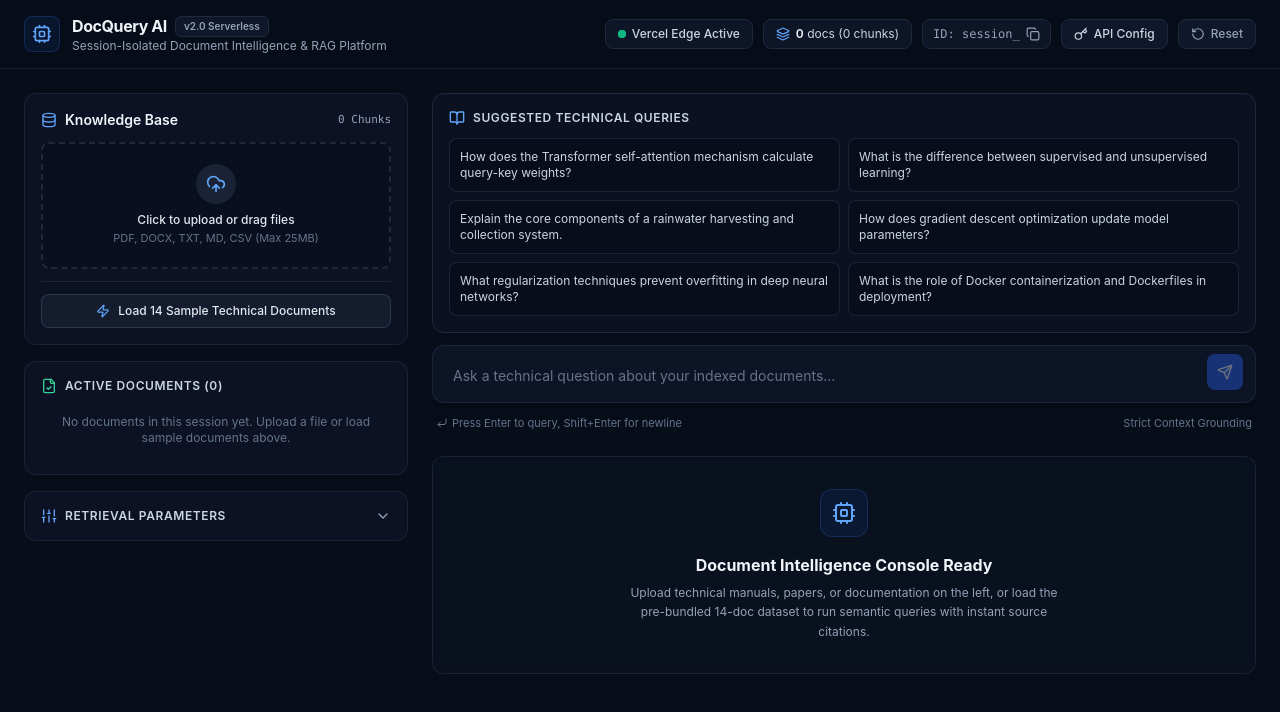
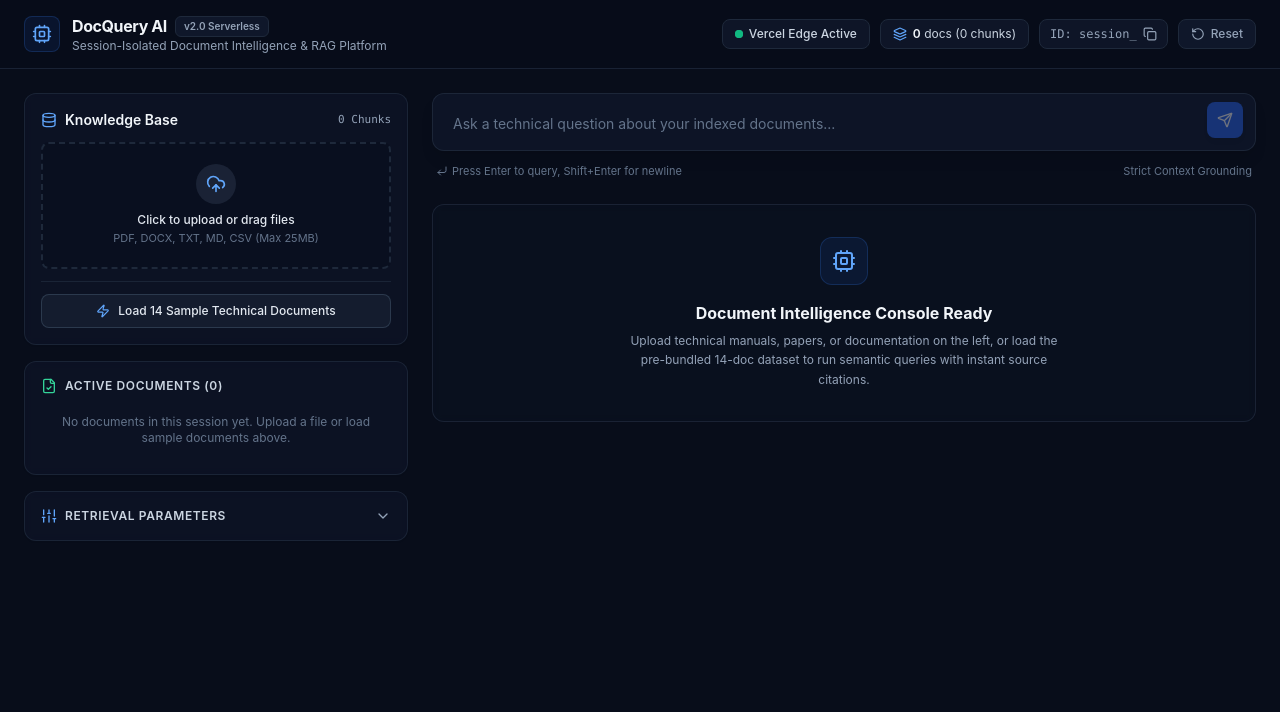
Before and after one commit to palakharinkhede4/DocQuery-AI, a Next.js app: page / in a window 1280 px wide. Shown: the top 712 px of the page. Built offline with nearby package versions, Linux system fonts and the light colour scheme.

Commit message:
Remove API config modal and suggested technical queries from UI

```diff
--- a/app/page.tsx
+++ b/app/page.tsx
@@ -5,7 +5,6 @@ import { Header } from "@/components/Header";
 import { DocumentPanel } from "@/components/DocumentPanel";
 import { QueryConsole } from "@/components/QueryConsole";
 import { MessageThread } from "@/components/MessageThread";
-import { ApiKeyModal } from "@/components/ApiKeyModal";
 import { QueryResponse, SessionStats } from "@/lib/types";
 
 function generateSessionId(): string {
@@ -14,8 +13,6 @@ function generateSessionId(): string {
 
 export default function Home() {
   const [sessionId, setSessionId] = useState<string>("");
-  const [apiKey, setApiKey] = useState<string>("");
-  const [isApiKeyModalOpen, setIsApiKeyModalOpen] = useState(false);
   const [files, setFiles] = useState<string[]>([]);
   const [totalChunks, setTotalChunks] = useState(0);
   const [topK, setTopK] = useState(4);
@@ -25,7 +22,7 @@ export default function Home() {
   const [isResetting, setIsResetting] = useState(false);
   const [activeQuery, setActiveQuery] = useState<string | null>(null);
 
-  // Initialize Session & local storage API key on mount
+  // Initialize Session ID on mount
   useEffect(() => {
     let sid = localStorage.getItem("docquery_session_id");
     if (!sid) {
@@ -33,9 +30,6 @@ export default function Home() {
       localStorage.setItem("docquery_session_id", sid);
     }
     setSessionId(sid);
-
-    const savedKey = localStorage.getItem("docquery_custom_gemini_key") || "";
-    setApiKey(savedKey);
   }, []);
 
   const refreshStats = useCallback(async (sid = sessionId) => {
@@ -57,11 +51,6 @@ export default function Home() {
       refreshStats(sessionId);
     }
   }, [sessionId, refreshStats]);
-
-  const handleSaveApiKey = (key: string) => {
-    setApiKey(key);
-    localStorage.setItem("docquery_custom_gemini_key", key);
-  };
 
   const handleResetSession = async () => {
     if (isResetting || !sessionId) return;
@@ -92,16 +81,11 @@ export default function Home() {
     setActiveQuery(queryText);
 
     try {
-      const headers: Record<string, string> = {
-        "Content-Type": "application/json",
-      };
-      if (apiKey) {
-        headers["x-gemini-api-key"] = apiKey;
-      }
-
       const res = await fetch("/api/ask", {
         method: "POST",
-        headers,
+        headers: {
+          "Content-Type": "application/json",
+        },
         body: JSON.stringify({
           query: queryText,
           top_k: topK,
@@ -143,8 +127,6 @@ export default function Home() {
         totalChunks={totalChunks}
         totalDocs={files.length}
         onResetSession={handleResetSession}
-        onOpenApiKeyModal={() => setIsApiKeyModalOpen(true)}
-        hasCustomKey={Boolean(apiKey)}
         isResetting={isResetting}
       />
 
@@ -161,7 +143,6 @@ export default function Home() {
             minScore={minScore}
             setMinScore={setMinScore}
             onUploadSuccess={() => refreshStats(sessionId)}
-            apiKey={apiKey}
           />
 
           {/* Right Query & Results Thread */}
@@ -170,7 +151,6 @@ export default function Home() {
             <QueryConsole
               onAsk={handleAsk}
               isLoading={isLoading}
-              hasDocuments={files.length > 0}
             />
 
             {/* Conversation History / Results */}
@@ -182,14 +162,6 @@ export default function Home() {
           </section>
         </div>
       </main>
-
-      {/* API Key Modal */}
-      <ApiKeyModal
-        isOpen={isApiKeyModalOpen}
-        onClose={() => setIsApiKeyModalOpen(false)}
-        onSaveKey={handleSaveApiKey}
-        currentKey={apiKey}
-      />
     </div>
   );
 }
--- a/components/DocumentPanel.tsx
+++ b/components/DocumentPanel.tsx
@@ -24,7 +24,6 @@ interface DocumentPanelProps {
   minScore: number;
   setMinScore: (val: number) => void;
   onUploadSuccess: () => void;
-  apiKey?: string;
 }
 
 export function DocumentPanel({
@@ -36,7 +35,6 @@ export function DocumentPanel({
   minScore,
   setMinScore,
   onUploadSuccess,
-  apiKey,
 }: DocumentPanelProps) {
   const [isDragging, setIsDragging] = useState(false);
   const [isUploading, setIsUploading] = useState(false);
@@ -59,14 +57,8 @@ export function DocumentPanel({
     }
 
     try {
-      const headers: Record<string, string> = {};
-      if (apiKey) {
-        headers["x-gemini-api-key"] = apiKey;
-      }
-
       const res = await fetch(`/api/documents?session_id=${sessionId}`, {
         method: "POST",
-        headers,
         body: formData,
       });
 
@@ -95,14 +87,8 @@ export function DocumentPanel({
     setStatusMessage("Ingesting 14 technical demo documents...");
 
     try {
-      const headers: Record<string, string> = {};
-      if (apiKey) {
-        headers["x-gemini-api-key"] = apiKey;
-      }
-
       const res = await fetch(`/api/demo-docs?session_id=${sessionId}`, {
         method: "POST",
-        headers,
       });
 
       const data = await res.json();
--- a/components/Header.tsx
+++ b/components/Header.tsx
@@ -2,13 +2,11 @@
 
 import React, { useState } from "react";
 import {
-  Activity,
   RotateCcw,
-  Key,
   Copy,
   Check,
   Cpu,
-  Layers
+  Layers,
 } from "lucide-react";
 
 interface HeaderProps {
@@ -16,8 +14,6 @@ interface HeaderProps {
   totalChunks: number;
   totalDocs: number;
   onResetSession: () => void;
-  onOpenApiKeyModal: () => void;
-  hasCustomKey: boolean;
   isResetting: boolean;
 }
 
@@ -26,8 +22,6 @@ export function Header({
   totalChunks,
   totalDocs,
   onResetSession,
-  onOpenApiKeyModal,
-  hasCustomKey,
   isResetting,
 }: HeaderProps) {
   const [copied, setCopied] = useState(false);
@@ -94,21 +88,6 @@ export function Header({
             )}
           </button>
 
-          {/* API Key Modal Trigger */}
-          <button
-            onClick={onOpenApiKeyModal}
-            className={`flex items-center gap-1.5 rounded-lg border px-3 py-1.5 text-xs font-medium transition-colors ${
-              hasCustomKey
-                ? "border-blue-500/30 bg-blue-500/10 text-blue-400 hover:bg-blue-500/20"
-                : "border-slate-800 bg-slate-900 text-slate-300 hover:bg-slate-800 hover:text-slate-100"
-            }`}
-          >
-            <Key className="h-3.5 w-3.5" />
-            <span className="hidden sm:inline">
-              {hasCustomKey ? "Custom Key Set" : "API Config"}
-            </span>
-          </button>
-
           {/* Reset Session Button */}
           <button
             onClick={onResetSession}
--- a/components/QueryConsole.tsx
+++ b/components/QueryConsole.tsx
@@ -1,27 +1,16 @@
 "use client";
 
 import React, { useState, useRef, useEffect } from "react";
-import { Send, CornerDownLeft, Loader2, BookOpen } from "lucide-react";
+import { Send, CornerDownLeft, Loader2 } from "lucide-react";
 
 interface QueryConsoleProps {
   onAsk: (query: string) => void;
   isLoading: boolean;
-  hasDocuments: boolean;
 }
-
-const SAMPLE_QUERIES = [
-  "How does the Transformer self-attention mechanism calculate query-key weights?",
-  "What is the difference between supervised and unsupervised learning?",
-  "Explain the core components of a rainwater harvesting and collection system.",
-  "How does gradient descent optimization update model parameters?",
-  "What regularization techniques prevent overfitting in deep neural networks?",
-  "What is the role of Docker containerization and Dockerfiles in deployment?",
-];
 
 export function QueryConsole({
   onAsk,
   isLoading,
-  hasDocuments,
 }: QueryConsoleProps) {
   const [query, setQuery] = useState("");
   const textareaRef = useRef<HTMLTextAreaElement>(null);
@@ -40,13 +29,6 @@ export function QueryConsole({
     }
   };
 
-  const handleSelectSample = (sample: string) => {
-    setQuery(sample);
-    if (textareaRef.current) {
-      textareaRef.current.focus();
-    }
-  };
-
   useEffect(() => {
     if (textareaRef.current) {
       textareaRef.current.style.height = "auto";
@@ -56,30 +38,6 @@ export function QueryConsole({
 
   return (
     <div className="space-y-3">
-      {/* Sample Query Suggestions */}
-      {!hasDocuments && (
-        <div className="rounded-xl border border-slate-800 bg-slate-900/40 p-4">
-          <div className="flex items-center gap-2 mb-3">
-            <BookOpen className="h-4 w-4 text-blue-400" />
-            <span className="text-xs font-semibold text-slate-300 uppercase tracking-wider">
-              Suggested Technical Queries
-            </span>
-          </div>
-          <div className="grid grid-cols-1 sm:grid-cols-2 gap-2">
-            {SAMPLE_QUERIES.map((sq, idx) => (
-              <button
-                key={idx}
-                type="button"
-                onClick={() => handleSelectSample(sq)}
-                className="text-left rounded-lg border border-slate-800/80 bg-slate-950/60 p-2.5 text-xs text-slate-300 hover:border-slate-700 hover:bg-slate-900 hover:text-slate-100 transition-colors"
-              >
-                {sq}
-              </button>
-            ))}
-          </div>
-        </div>
-      )}
-
       {/* Main Query Input Box */}
       <form
         onSubmit={handleSubmit}
```
Also changed, not shown: components/ApiKeyModal.tsx (deleted, +0 -122 lines).
